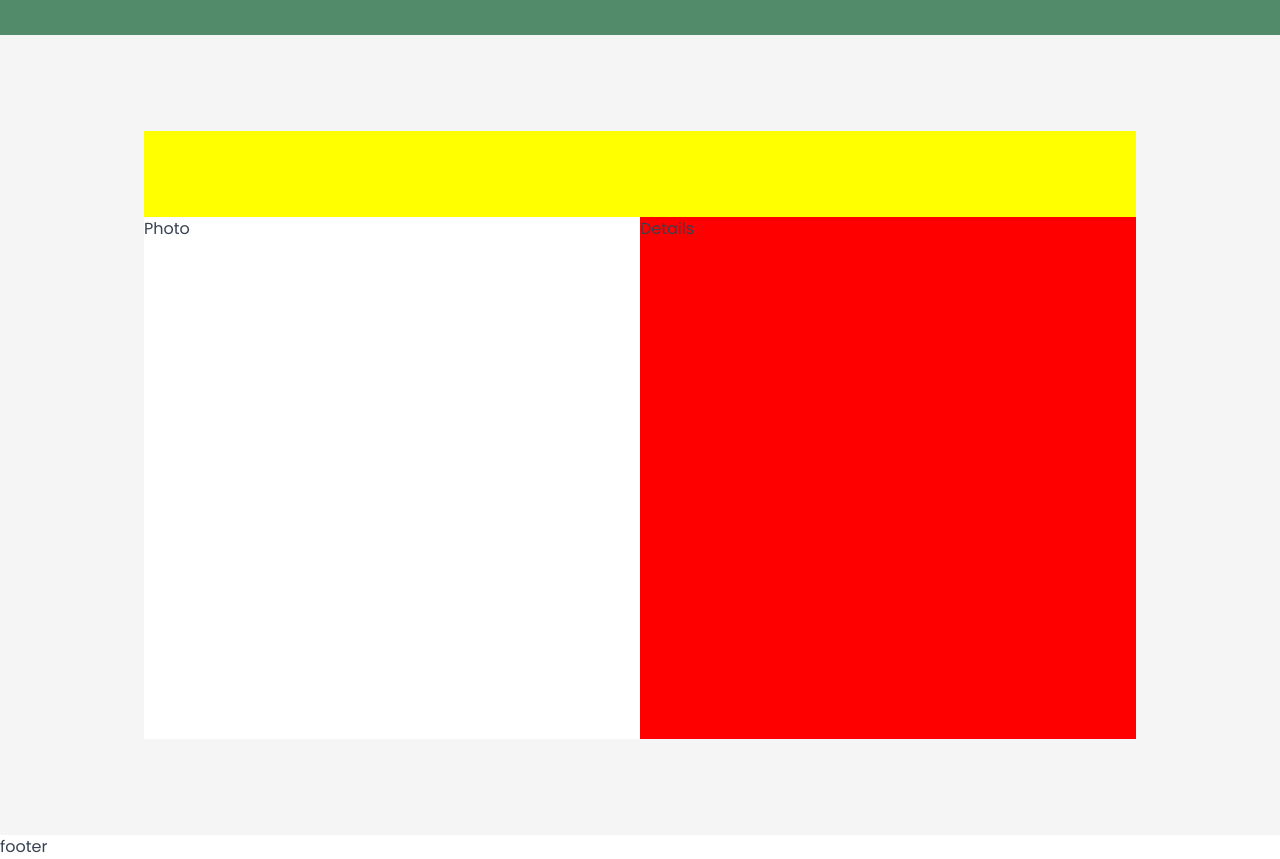
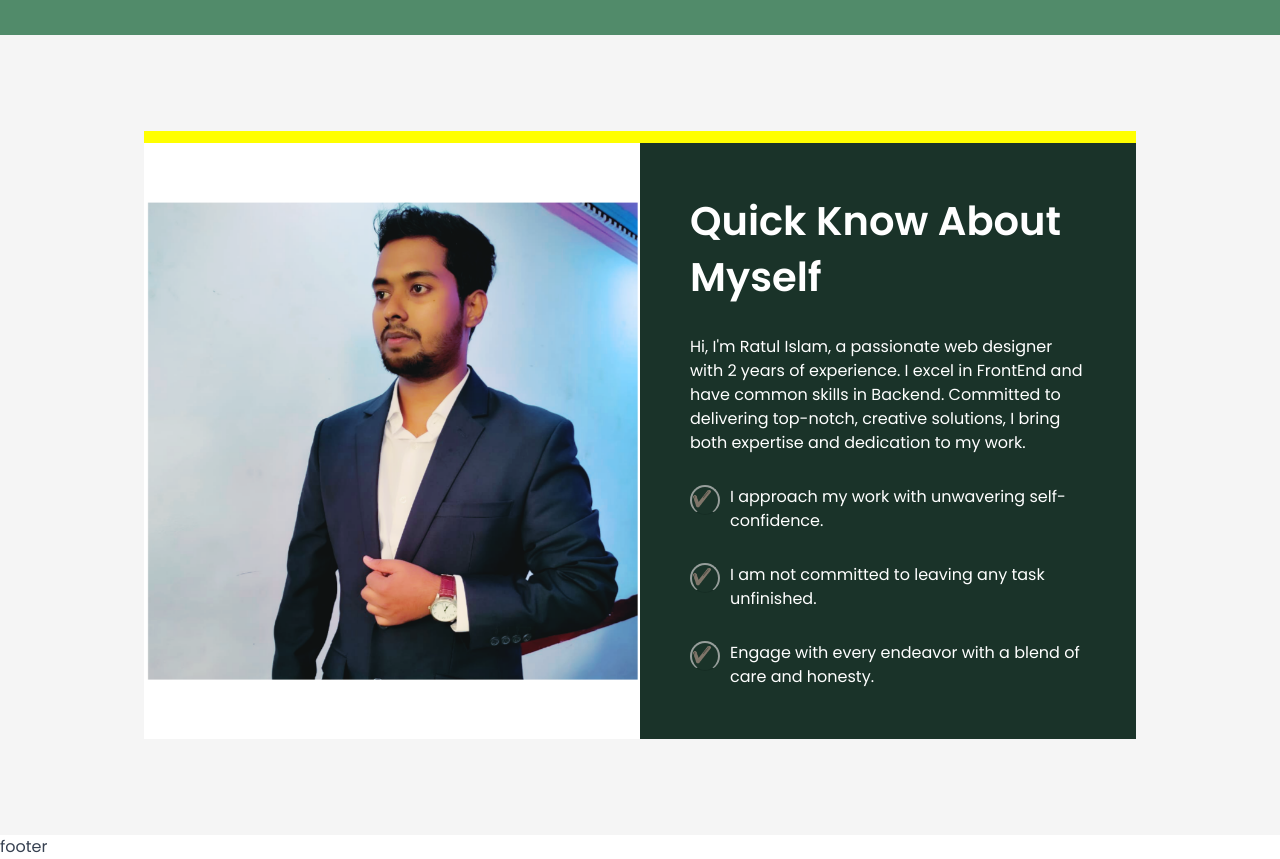
Before and after one commit to iratul010/portfolio-site, a React (Vite) app: page /homepage in a window 1280 px wide. Shown: the part 820-1679 px from the top of the page. Built offline with nearby package versions, Linux system fonts and the light colour scheme; a web font is replaced by a local one.

Commit message:
about-me-design

```diff
--- /dev/null
+++ b/src/features/about/DetailsBio.jsx
@@ -0,0 +1,65 @@
+import styled from "styled-components";
+import Heading from "../../ui/Heading";
+
+const Details__Bio = styled.div`
+  color: white;
+  height: 100%;
+  width: 50%;
+  text-align: start;
+  display: flex;
+  flex-direction: column;
+  justify-content: center;
+  gap: 3rem;
+  padding:5rem;
+  background-color: #1b3522f6;
+  & ${Heading}{
+    font-size: 4rem;
+  }
+
+`;
+const P = styled.p`
+
+`
+const Ul = styled.ul`
+    display: flex;
+    flex-direction: column;
+    gap: 3rem;
+`
+const Li = styled.li`
+
+ margin-right:2rem;
+position: relative;
+ right: -4rem;
+   &::before{
+        opacity: 0.7;
+        content:"✔️";
+        position: absolute;
+        top: 0;
+        left: -4rem;
+        width: 30px;
+        height: 30px;
+        filter: invert(100%);
+        color:#fff;
+        border-radius:50%;
+        border: 2px solid #333;
+        border-bottom: 1px solid #fcf6f637;
+
+   }
+`
+function DetailsBio() {
+  return (
+    <Details__Bio>
+      <Heading as="h1">Quick Know About Myself</Heading>
+      <P>
+      Hi, I&apos;m Ratul Islam, a passionate web designer with 2 years of experience. I excel in FrontEnd and have common skills in Backend. Committed to delivering top-notch, creative solutions, I bring both expertise and dedication to my work.
+      </P>
+      <Ul>
+        <Li>I approach my work with unwavering self-confidence.</Li>
+        <Li>I am not committed to leaving any task unfinished.</Li>
+        <Li>Engage with every endeavor with a blend of care and honesty.</Li>
+      </Ul>
+    </Details__Bio>
+  )
+}
+
+export default DetailsBio
--- /dev/null
+++ b/src/features/about/DetailsPhoto.jsx
@@ -0,0 +1,27 @@
+import styled from "styled-components";
+import bioImg from '../../data/img/bio-img.png';
+
+const Details__Photo = styled.div`
+  background-color: white;
+  height: 100%;
+  width: 50%;
+  position:relative;
+
+  & img {
+    position: absolute;
+    top: 50%;
+    left: 50%;
+    transform: translate(-50%,-50%);
+    height: 80%;
+  }
+`;
+
+function DetailsPhoto() {
+  return (
+    <Details__Photo>
+      <img src={bioImg} alt="self-img" />
+    </Details__Photo>
+  );
+}
+
+export default DetailsPhoto;
--- /dev/null
+++ b/src/features/about/SubDetails.jsx
@@ -0,0 +1,23 @@
+import styled from "styled-components";
+import DetailsPhoto from "./DetailsPhoto";
+import DetailsBio from "./DetailsBio";
+
+const Sub__Details = styled.div`
+  height: 100%;
+  background-color: blue;
+  display: flex;
+  flex-direction: row;
+  justify-content: space-evenly;
+`;
+
+
+function SubDetails() {
+  return (
+    <Sub__Details>
+      <DetailsPhoto/>
+      <DetailsBio/>
+    </Sub__Details>
+  );
+}
+
+export default SubDetails;
--- /dev/null
+++ b/src/features/about/SubHeader.jsx
@@ -0,0 +1,13 @@
+import styled from "styled-components";
+
+const Sub__Header = styled.div`
+height: 10rem;
+background-color: yellow;
+`;
+function SubHeader() {
+  return (
+    <Sub__Header> </Sub__Header>
+  )
+}
+
+export default SubHeader
--- a/src/pages/About.jsx
+++ b/src/pages/About.jsx
@@ -1,4 +1,6 @@
 import styled from "styled-components";
+import SubHeader from "../features/about/SubHeader";
+import SubDetails from "../features/about/SubDetails";
 
 const About__Main = styled.section`
   width: 100%;
@@ -8,45 +10,22 @@ const About__Main = styled.section`
   display: flex;
   justify-content: center;
   align-items: center;
-
 `;
 
 const About__Sub = styled.div`
   width: 80%;
-  height:80%;
+  height: 80%;
   background-color: #beafaf4d;
   display: flex;
   flex-direction: column;
 `;
-const Sub__Header = styled.div`
-height: 10rem;
-background-color: yellow;
-`;
-const Sub__Details = styled.div`
-height: 100%;
-background-color:blue;
-display: flex;
-flex-direction: row;
-justify-content: space-evenly;
-`;
-const Details__Photo = styled.div`
-background-color: white;
-height: 100%;
-width: 50%;
-`;
-const Details__Bio = styled.div`
-height: 100%;
-width: 50%;
-background-color:red`;
+
 function About() {
   return (
     <About__Main>
       <About__Sub>
-        <Sub__Header> </Sub__Header>
-        <Sub__Details>
-          <Details__Photo>Photo</Details__Photo>
-          <Details__Bio>Details</Details__Bio>
-        </Sub__Details>
+        <SubHeader />
+        <SubDetails />
       </About__Sub>
     </About__Main>
   );
```
Also changed, not shown: src/data/img/bio-img.png (added).
